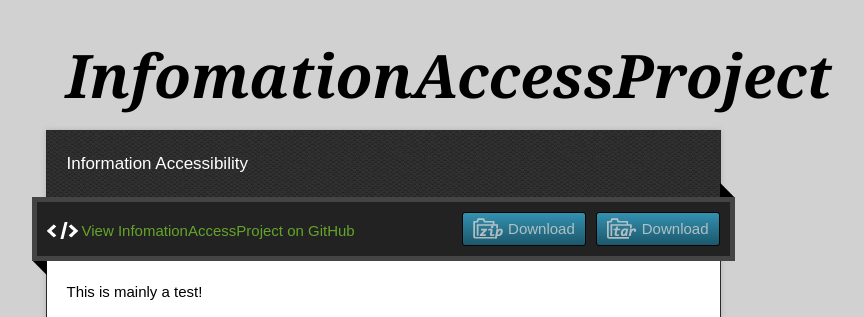
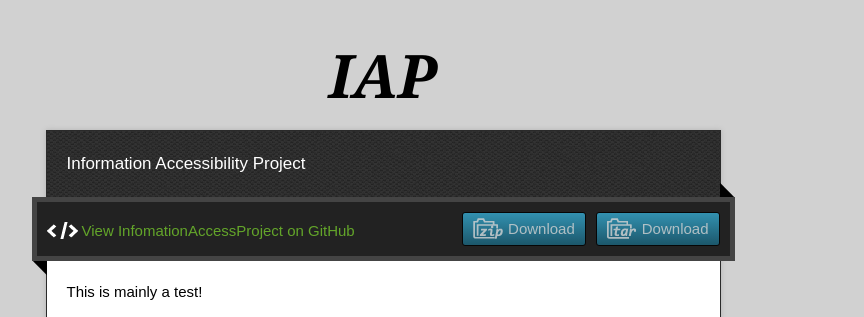
Before and after one commit to wfwei/ia, a plain HTML site: page index.html in a window 1280 px wide. Shown: the top 317 px of the page, without its empty margins (257-1121 px from the left). Drawn offline with nearby package versions, Linux system fonts and the light colour scheme.

Commit message:
Updated index.html

```diff
--- a/index.html
+++ b/index.html
@@ -22,10 +22,10 @@
 
   <div class="wrapper">
     <header>
-      <h1 class="title">InfomationAccessProject</h1>
+      <h1 class="title">IAP</h1>
     </header>
     <div id="container">
-      <p class="tagline">Information Accessibility</p>
+      <p class="tagline">Information Accessibility Project</p>
       <div id="main" role="main">
         <div class="download-bar">
         <div class="inner">
```
